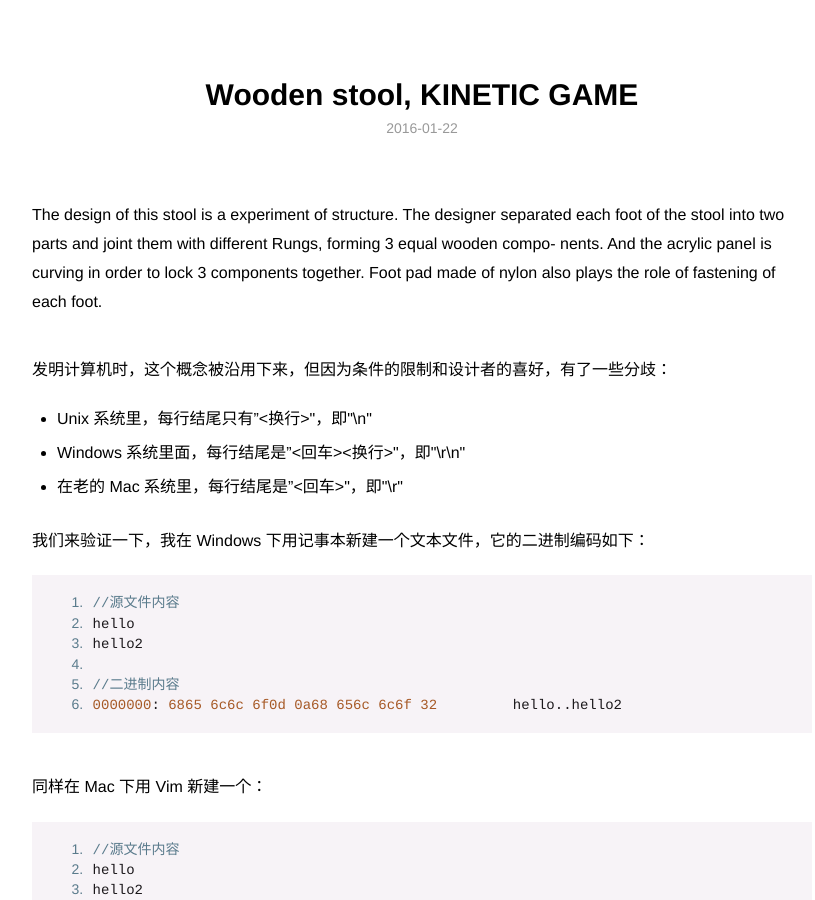
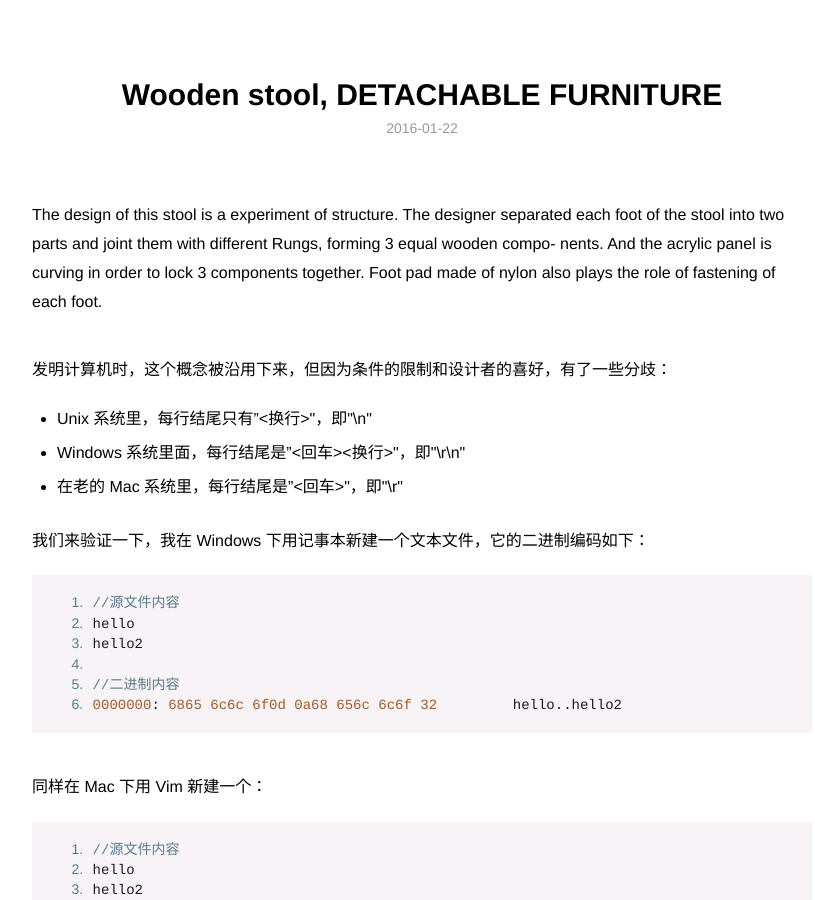
Before and after one commit to yuanyuanhu96/Potfolio-Archive, a Jekyll site: the page built from _posts/2016-01-22-wooden-stool.md, in a window 1280 px wide and 900 px high. Shown: the whole window, without its empty margins (218-1033 px from the left). Built offline with Jekyll 4.4.1, drawn with Linux system fonts in a browser that asks for light colours; some of the changed text lies outside the part shown.

Commit message:
Update 2016-01-22-wooden-stool.md

```diff
--- a/_posts/2016-01-22-wooden-stool.md
+++ b/_posts/2016-01-22-wooden-stool.md
@@ -1,6 +1,6 @@
 ---
 layout: post
-title: Wooden stool, KINETIC GAME
+title: Wooden stool, DETACHABLE FURNITURE
 description: The design of this stool is a experiment of structure.The designer separated each foot of the stool into two parts and joint them with different Rungs, forming 3 equal wooden compo- nents. And the acrylic panel is curving in order to lock 3 components together. Foot pad made of nylon also plays the role of fastening of each foot.
 category: blog
 ---
```
